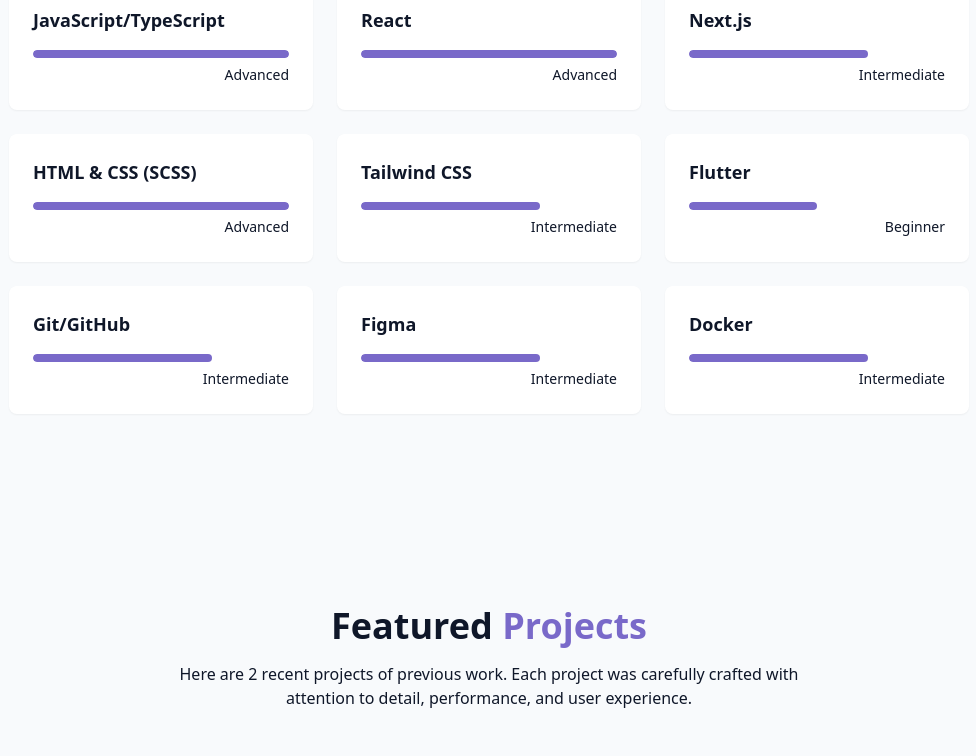
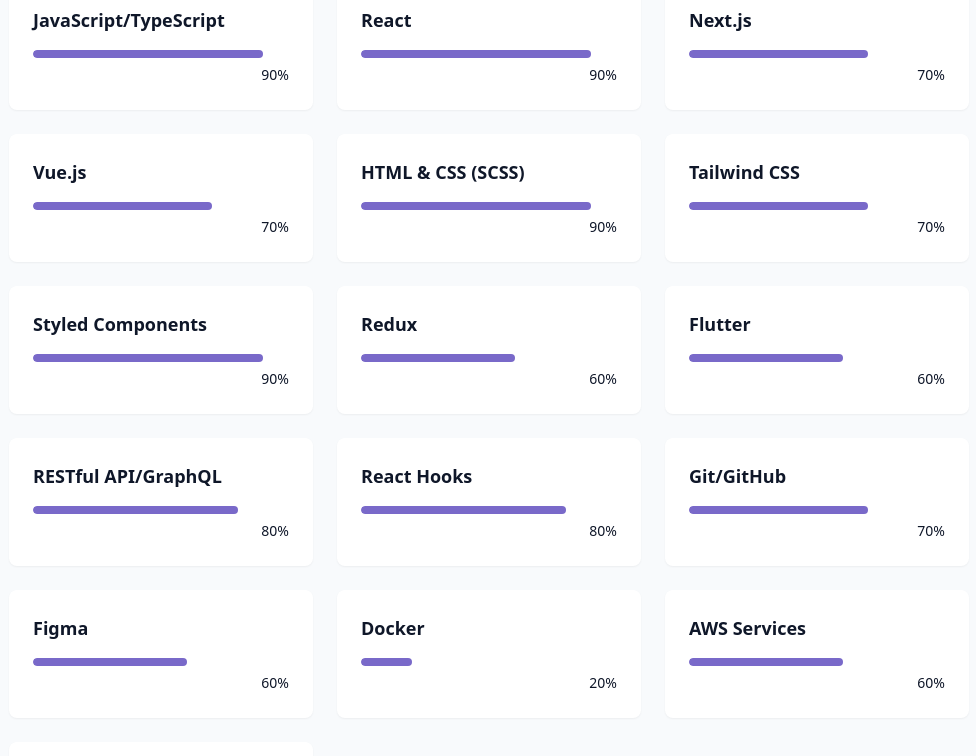
Before and after one commit to TanLam01/my-portfolio, a React (Vite) app: page / in a window 1280 px wide. Shown: the part 1820-2576 px from the top of the page, without its empty margins (151-1127 px from the left). Built offline with nearby package versions, Linux system fonts and the light colour scheme.

Commit message:
Add more item

```diff
--- a/src/components/Navbar.tsx
+++ b/src/components/Navbar.tsx
@@ -17,7 +17,7 @@ export default function Navbar() {
 
     useEffect(() => {
         const handleScroll = () => {
-            setIsScrolled(window.screenY > 10);
+            setIsScrolled(window.scrollY > 10);
         };
 
         window.addEventListener("scroll", handleScroll);
--- a/src/components/SkillSection.tsx
+++ b/src/components/SkillSection.tsx
@@ -5,55 +5,73 @@ const skills = [
     // Frontend
     {
         name: 'JavaScript/TypeScript',
-        level: 'Advanced',
+        level: 90,
         category: 'Frontend',
         icon: 'path/to/javascript-icon.svg',
     }, {
         name: 'React',
-        level: 'Advanced',
+        level: 90,
         category: 'Frontend',
         icon: 'path/to/react-icon.svg',
     }, {
         name: 'Next.js',
-        level: 'Intermediate',
+        level: 70,
         category: 'Frontend',
-        icon: 'path/to/nextjs-icon.svg',
+    }, {
+        name: 'Vue.js',
+        level: 70,
+        category: 'Frontend',
     }, {
         name: 'HTML & CSS (SCSS)',
-        level: 'Advanced',
+        level: 90,
         category: 'Frontend',
-        icon: 'path/to/html-css-icon.svg',
     }, {
         name: 'Tailwind CSS',
-        level: 'Intermediate',
+        level: 70,
         category: 'Frontend',
-        icon: 'path/to/tailwind-icon.svg',
-    },
-    {
+    }, {
+        name: 'Styled Components',
+        level: 90,
+        category: 'Frontend',
+    }, {
+        name: 'Redux',
+        level: 60,
+        category: 'Frontend',
+    }, {
         name: 'Flutter',
-        level: 'Beginner',
+        level: 60,
         category: 'Frontend',
-        icon: 'path/to/Flutter-icon.svg',
+    }, {
+        name: 'RESTful API/GraphQL',
+        level: 80,
+        category: 'Frontend',
+    }, {
+        name: 'React Hooks',
+        level: 80,
+        category: 'Frontend',
     },
 
     // Tools
     {
         name: 'Git/GitHub',
-        level: 'Intermediate',
+        level: '70',
         category: 'Tools',
-        icon: 'path/to/git-icon.svg'
-    },
-    {
+    }, {
         name: 'Figma',
-        level: 'Intermediate',
+        level: '60',
         category: 'Tools',
-        icon: 'path/to/figma-icon.svg'
-    },
-    {
+    }, {
         name: 'Docker',
-        level: 'Intermediate',
+        level: '20',
         category: 'Tools',
-        icon: 'path/to/docker-icon.svg'
+    }, {
+        name: 'AWS Services',
+        level: '60',
+        category: 'Tools',
+    }, {
+        name: 'Jira',
+        level: '100',
+        category: 'Tools',
     },
 ];
 
@@ -79,7 +97,7 @@ export default function SkillSection() {
                             className={cn("px-5 py-2 rounded-full transition-colors duration-300 capitalize",
                                 activeCategory === category
                                     ? "bg-primary text-primary-foreground"
-                                    : category === "Intermediate" ? "bg-secondary/70 text-foreground hover:bd-secondary" : "bg-secondary/0 text-foreground hover:bd-secondary"
+                                    : "bg-secondary/70 text-foreground hover:bd-secondary"
                             )}
                             onClick={() => setActiveCategory(category)}
                         >
@@ -99,11 +117,11 @@ export default function SkillSection() {
                             </div>
                             <div className="w-full bg-secondary/50 rounded-full h-2 overflow-hidden">
                                 <div className="bg-primary h-2 rounded-full origin-left animate-[grow_1.5s_ease-out]"
-                                    style={{ width: skill.level === 'Advanced' ? '100%' : skill.level === 'Intermediate' ? '70%' : '50%' }}
+                                    style={{ width: skill.level + "%" }}
                                 />
                             </div>
                             <div className="text-right mt-1">
-                                <span className="text-sm text-muted-foreground">{skill.level}</span>
+                                <span className="text-sm text-muted-foreground">{skill.level}%</span>
                             </div>
                             {/* </div> */}
                         </div>
```
